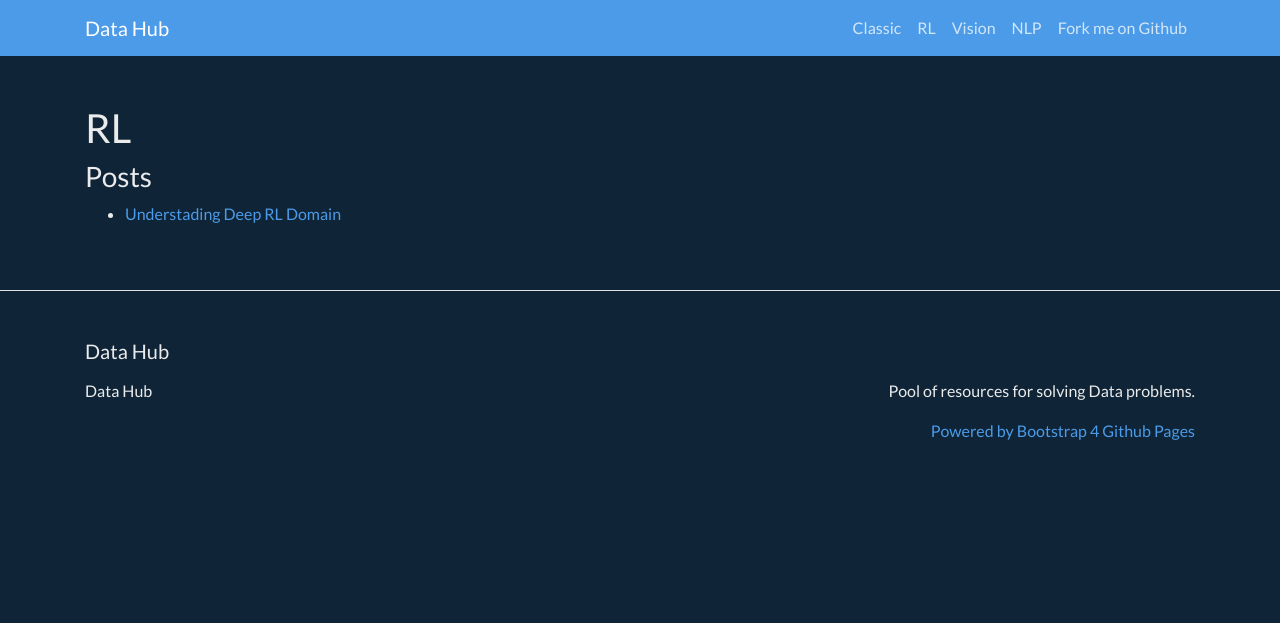
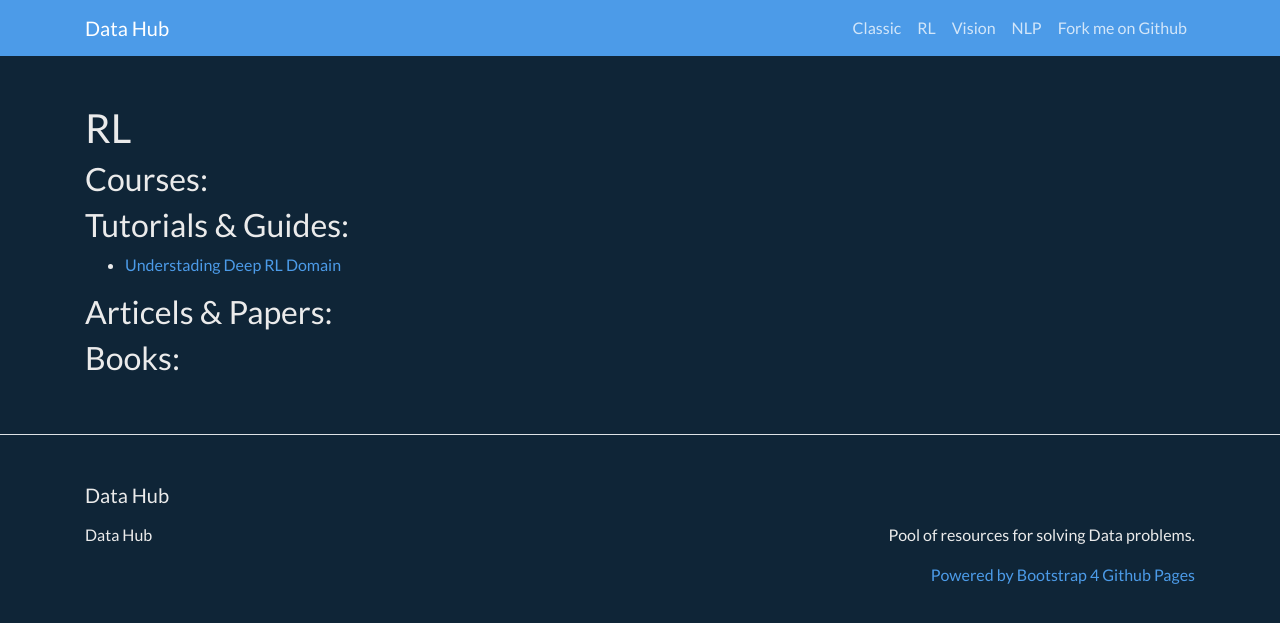
Before and after one commit to RoiPeleg/Data-Hub, a Jekyll site: the page built from RL.md, in a window 1280 px wide. Shown: the top 623 px of the page. Built offline with Jekyll 4.4.1, drawn with Linux system fonts in a browser that asks for light colours.

Commit message:
Update RL.md

```diff
--- a/RL.md
+++ b/RL.md
@@ -4,5 +4,11 @@ title: "RL"
 permalink: /Data-Hub/RL
 ---
 
-### Posts
+## Courses:
+
+## Tutorials & Guides:
 * [Understading Deep RL Domain](https://towardsdatascience.com/a-journey-into-deep-reinforcement-learning-41b6ee5e860e)
+
+## Articels & Papers:
+
+## Books:
```
